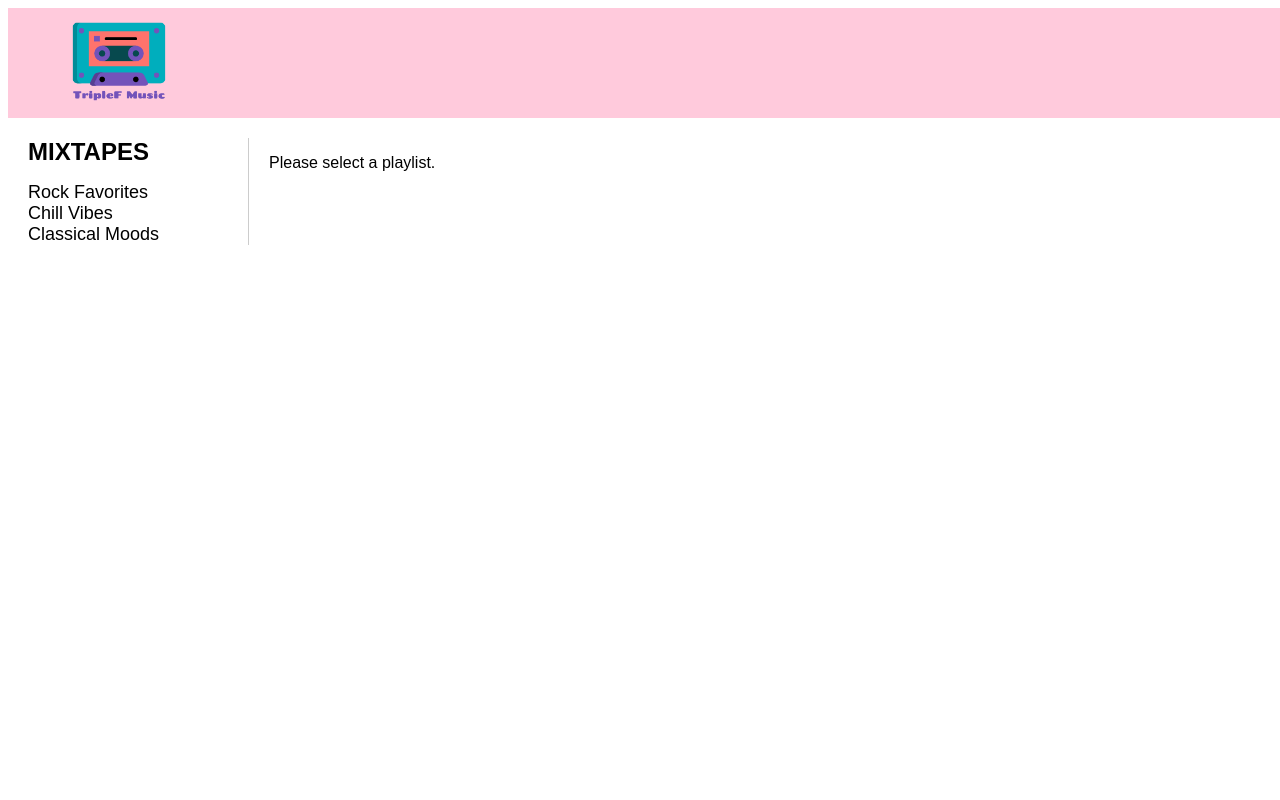
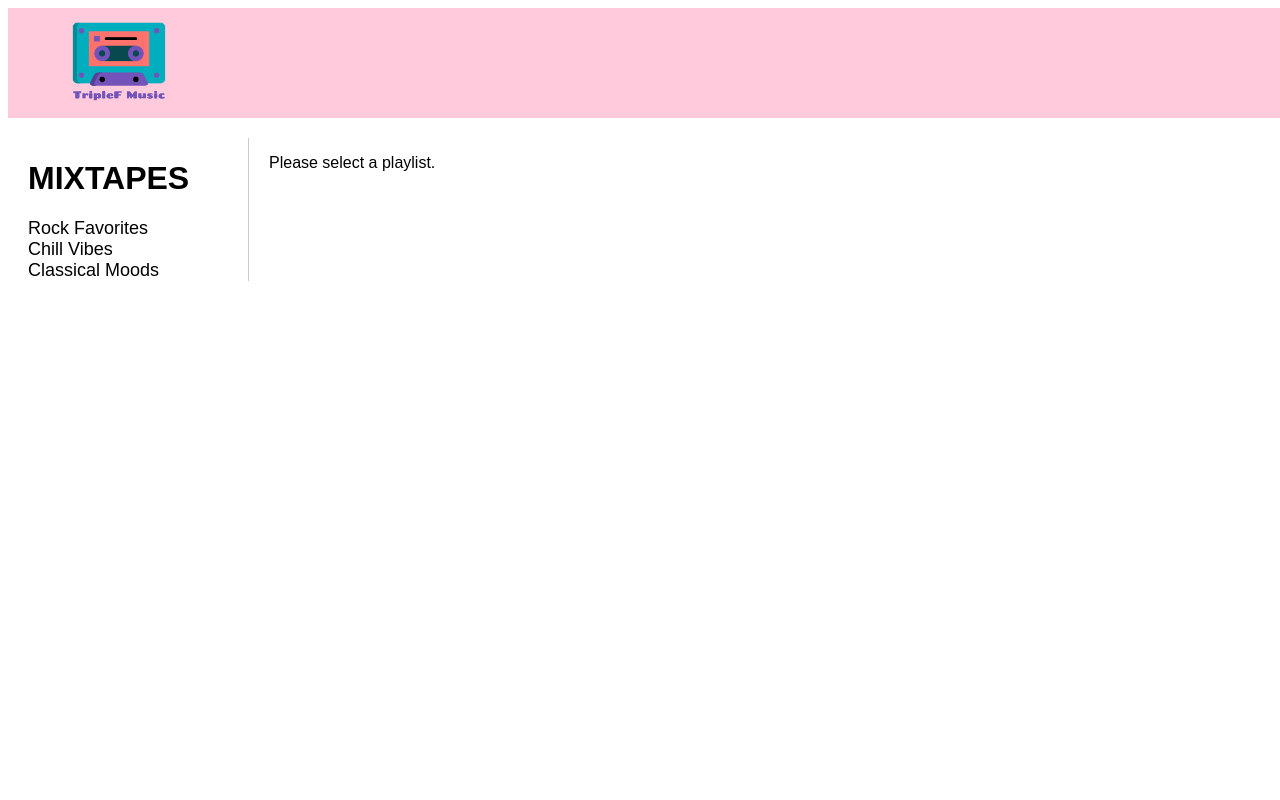
Before and after one commit to FionaBlackler/IPR-Projekt-SS24, a React (Vite) app in the folder TripleFMusic/: page /musicgallery in a window 1280 px wide. Shown: the top 800 px of the page. Built offline with nearby package versions, Linux system fonts and the light colour scheme.

Commit message:
Align headers at baseline

```diff
--- a/TripleFMusic/src/pages/MainArea/MusicGallery.jsx
+++ b/TripleFMusic/src/pages/MainArea/MusicGallery.jsx
@@ -18,8 +18,8 @@ function MusicGallery() {
   return (
     <div className="music-gallery">
       <div className="playlist-menu">
-        <h1 className="music-gallery-header1">MIXTAPES</h1>
-        <div>
+        <div sytle={{ flexGrow:1 }}>
+          <h1 className="music-gallery-header">MIXTAPES</h1>
           {playlists.map(playlist => (
           <div key={playlist.id}>
             <a className="playlist-link" href="#" onClick={(e) => { e.preventDefault(); selectPlaylist(playlist); }}>
@@ -28,9 +28,12 @@ function MusicGallery() {
           </div>
           ))}
         </div>
+
       </div>
       <div className="playlist-content">
+        <div style={{ flexGrow: 1 }}>
           {selectedPlaylist ? <PlaylistContent playlist={selectedPlaylist} /> : <p>Please select a playlist.</p>}
+        </div>
       </div>
     </div>
   );
```
Lines whose indentation alone changed are shown as unchanged.
